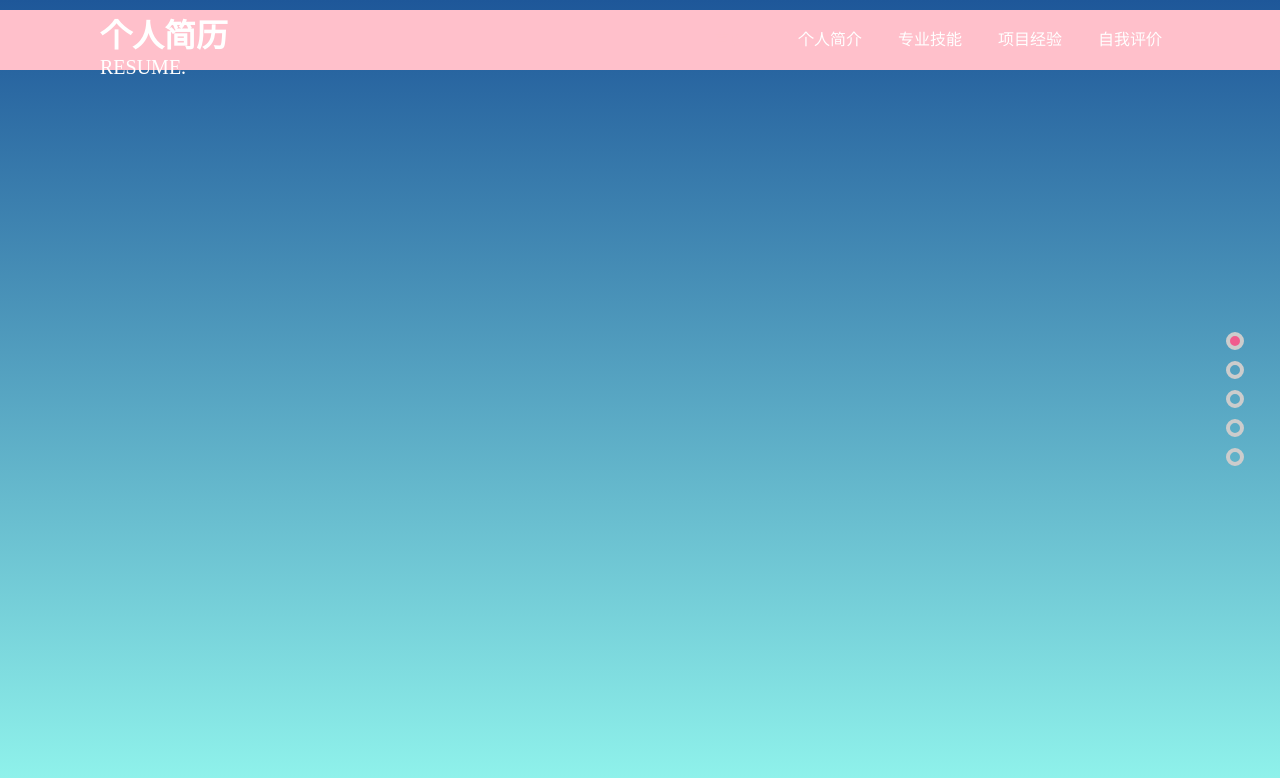
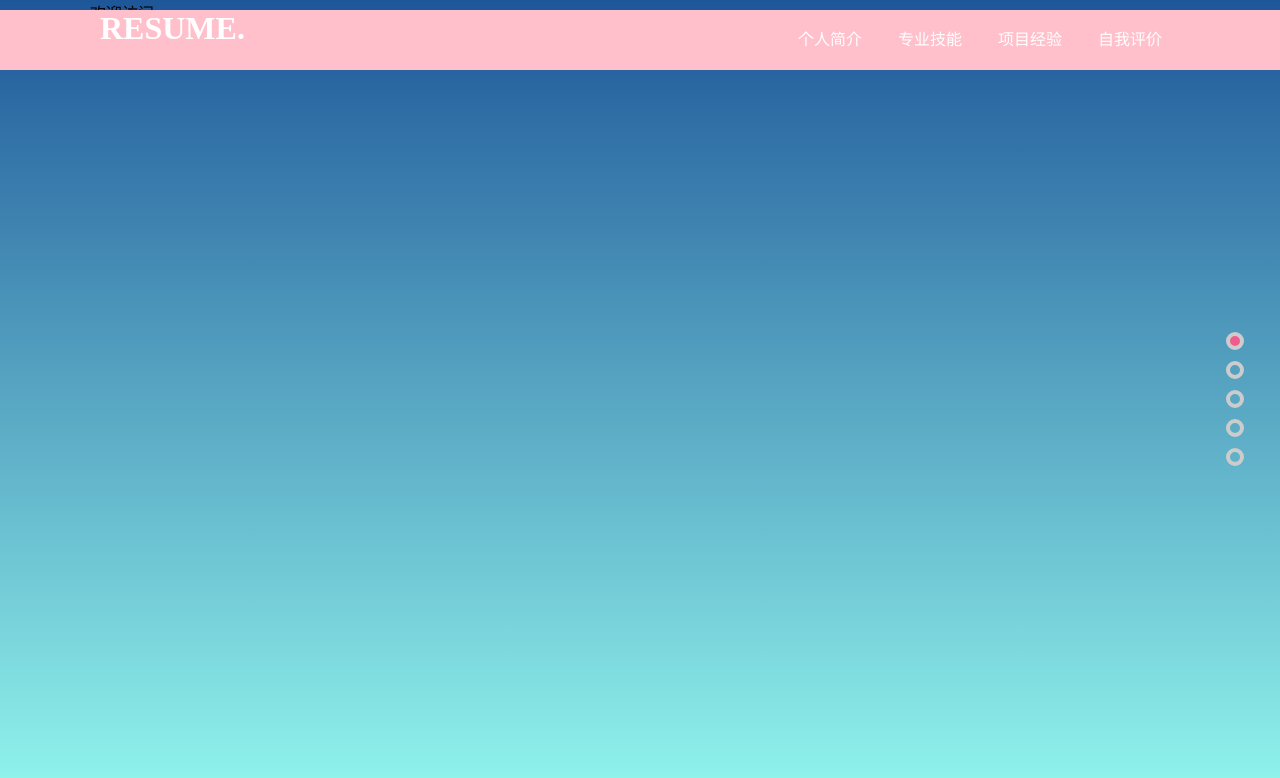
Before and after one commit to heygirlgit/heygirlgit.github.com, a plain HTML site: page index.html in a window 1280 px wide. Drawn offline with Linux system fonts and the light colour scheme.

Commit message:
Update index.html

```diff
--- a/index.html
+++ b/index.html
@@ -15,8 +15,8 @@
 	<header class="header">
 		<div class="hd-box">
 			<div class="logo">
-				<h4><a href="index.html">个人简历</a></h4>
-				<p><a href="index.html">RESUME.</a></p>
+				<h4><a href="index.html">RESUME.</a></h4>
+
 			</div>
 			<nav class="nav">
 				<ul id="menu">
@@ -35,7 +35,7 @@
 		<!-- 第一页 -->
 		<div class="section s1">
 			<div class="home">
-				<div class="title"></div>
+				<div class="title">欢迎访问</div>
 			</div>
 		</div>
 		<!-- 第二页 -->
```
